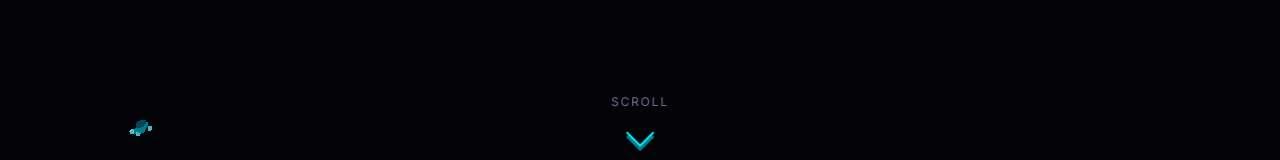
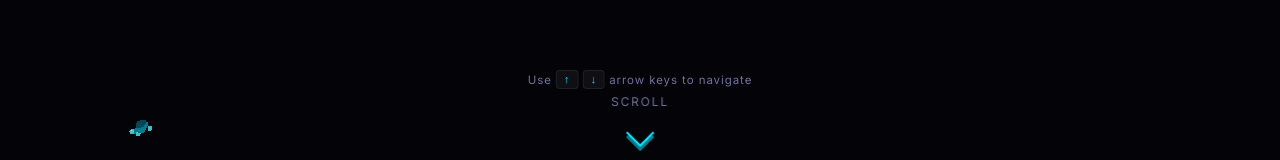
Before and after one commit to Charan-vamshi/sai-cars, a React (Vite) app: page / in a window 1280 px wide. Shown: the part 623-783 px from the top of the page. Built offline with nearby package versions, Linux system fonts and the light colour scheme.

Commit message:
feat: add skip-to-content link, keyboard nav hint, and full ARIA on landing

```diff
--- a/src/components/ui/Landing.jsx
+++ b/src/components/ui/Landing.jsx
@@ -2,8 +2,24 @@ import React from 'react';
 import { CARS } from '../../data/cars';
 
 const Landing = ({ onScrollDown }) => (
-  <section id="landing" className="section landing">
-    <p className="landing-eyebrow">Car Enthusiast &nbsp;·&nbsp; Speed Junkie &nbsp;·&nbsp; Sai Charan Reddy</p>
+  <>
+    {/* Skip-to-content for keyboard/screen reader users */}
+    <a
+      href="#car-tigor"
+      className="skip-link"
+      aria-label="Skip to main content"
+    >
+      Skip to content
+    </a>
+
+    <section
+      id="landing"
+      className="section landing"
+      aria-label="Hero — Sai Charan Reddy car showcase"
+    >
+      <p className="landing-eyebrow">
+        Car Enthusiast &nbsp;·&nbsp; Speed Junkie &nbsp;·&nbsp; Sai Charan Reddy
+      </p>
 
       <h1 className="landing-name">
         Built for Speed,<br />
@@ -16,23 +32,42 @@ const Landing = ({ onScrollDown }) => (
         Four cars. Four stories. One obsession with <span>machines that move</span>.
       </p>
 
-    <div className="landing-cars-preview">
+      <div
+        className="landing-cars-preview"
+        role="list"
+        aria-label="Jump to car section"
+      >
         {CARS.map((car, i) => (
           <button
             key={car.id}
             className="preview-chip"
             onClick={() => onScrollDown(i + 1)}
+            aria-label={`Jump to ${car.name} section`}
+            role="listitem"
           >
             {car.name}
           </button>
         ))}
       </div>
 
-    <div className="landing-scroll-cue" onClick={() => onScrollDown(1)}>
+      <div
+        className="landing-scroll-cue"
+        onClick={() => onScrollDown(1)}
+        role="button"
+        tabIndex={0}
+        aria-label="Scroll to first car"
+        onKeyDown={(e) => e.key === 'Enter' && onScrollDown(1)}
+      >
         <span>Scroll</span>
-      <span className="scroll-chevron" />
+        <span className="scroll-chevron" aria-hidden="true" />
       </div>
+
+      {/* Keyboard nav hint */}
+      <p className="keyboard-hint" aria-hidden="true">
+        Use <kbd>↑</kbd> <kbd>↓</kbd> arrow keys to navigate
+      </p>
     </section>
+  </>
 );
 
 export default Landing;
--- a/src/index.css
+++ b/src/index.css
@@ -40,6 +40,48 @@ body {
   overflow-x: hidden;
   -webkit-font-smoothing: antialiased;
 }
+
+/* Skip to content — visible on focus for keyboard users */
+.skip-link {
+  position: fixed;
+  top: -100%;
+  left: 1rem;
+  z-index: 9999;
+  padding: 0.5rem 1.2rem;
+  background: var(--cyan);
+  color: #000;
+  font-weight: 700;
+  font-size: 0.85rem;
+  border-radius: 6px;
+  text-decoration: none;
+  transition: top 0.2s ease;
+}
+.skip-link:focus { top: 1rem; }
+
+/* Keyboard navigation hint on landing */
+.keyboard-hint {
+  position: absolute;
+  bottom: 5.5rem;
+  left: 50%;
+  transform: translateX(-50%);
+  font-size: 0.72rem;
+  color: var(--text-muted);
+  letter-spacing: 0.08em;
+  opacity: 0;
+  animation: fadeIn 1s ease 2.5s forwards;
+  white-space: nowrap;
+}
+kbd {
+  display: inline-block;
+  padding: 0.1rem 0.4rem;
+  border: 1px solid var(--glass-border);
+  border-radius: 4px;
+  font-size: 0.7rem;
+  background: rgba(255,255,255,0.05);
+  font-family: var(--ff-mono);
+  color: var(--cyan);
+}
+
 
 /* ─── Background Canvas (fixed, behind everything) ──────────────────────────── */
 #bg-canvas {
```
Lines whose indentation alone changed are shown as unchanged.
